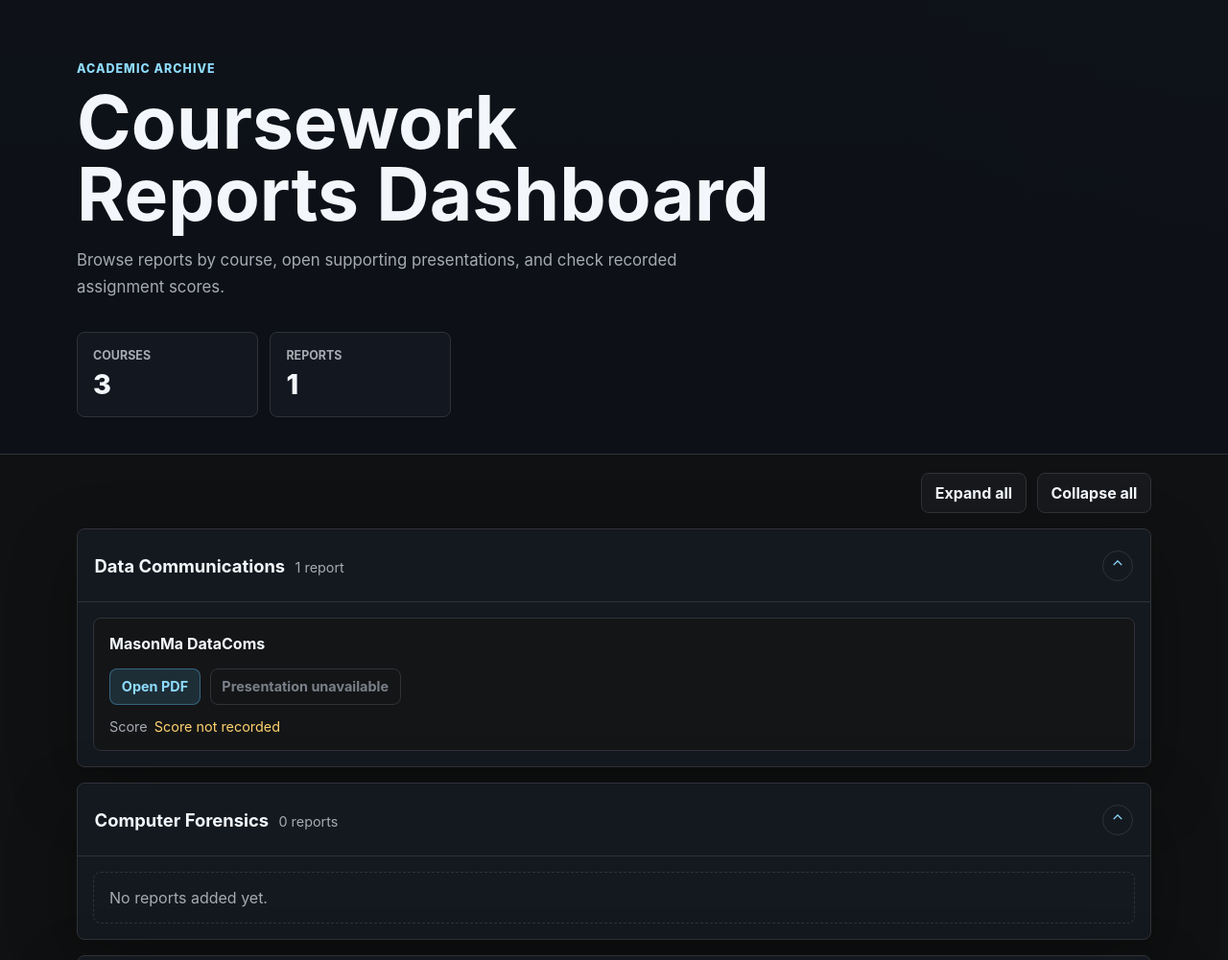
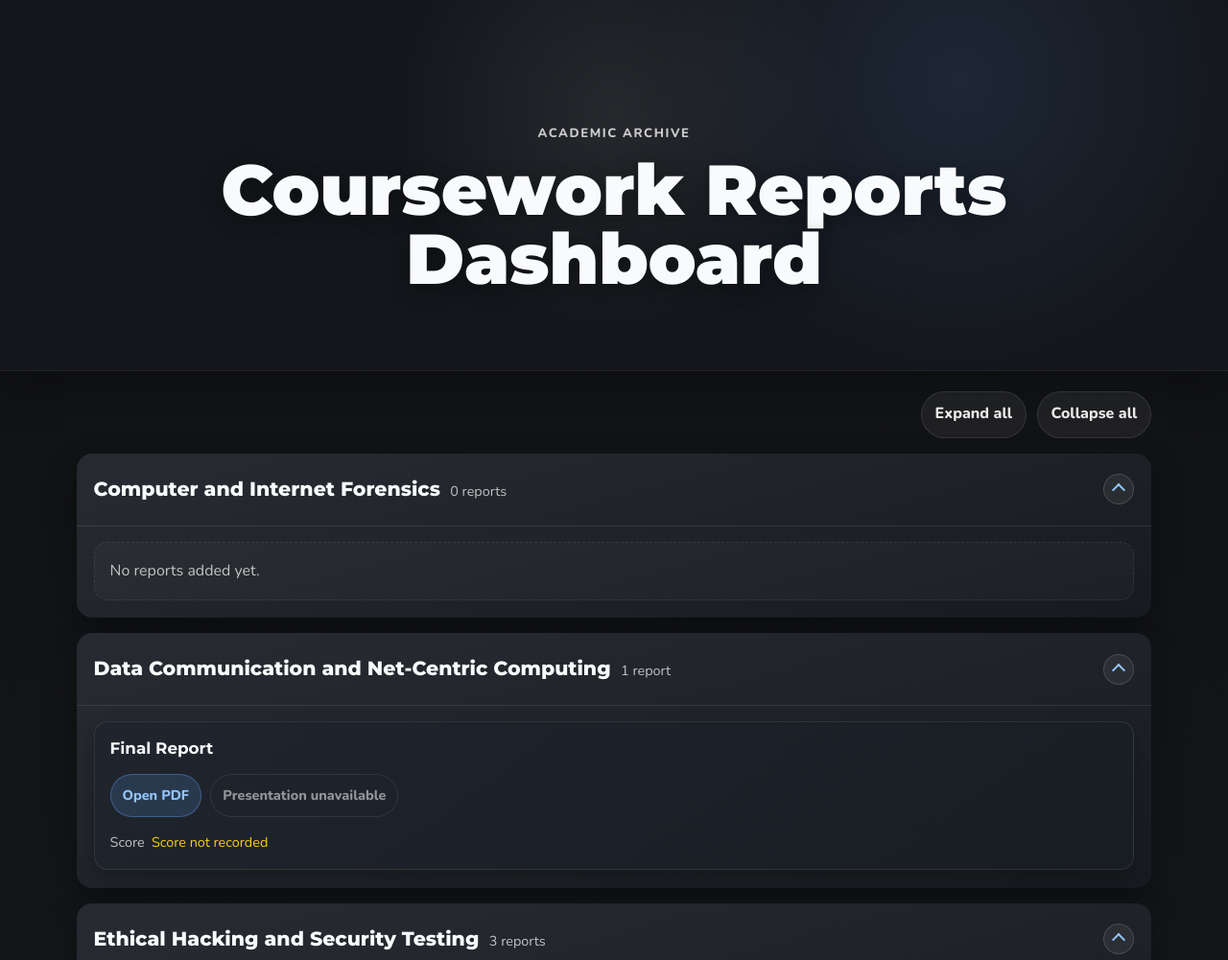
Before and after one commit to masonn-ma/coursework-reports, a plain HTML site: page index.html in a window 1280 px wide. Shown: the top 1001 px of the page at 96% size. Drawn offline with nearby package versions, Linux system fonts and the light colour scheme.

Commit message:
adjusted template and added reports for ethical hacking

```diff
--- a/index.html
+++ b/index.html
@@ -18,20 +18,6 @@
       <div class="header-content">
         <p class="eyebrow">Academic Archive</p>
         <h1>Coursework Reports Dashboard</h1>
-        <p class="intro">
-          Browse reports by course, open supporting presentations, and check recorded assignment scores.
-        </p>
-
-        <dl class="summary-grid" aria-label="Dashboard summary">
-          <div>
-            <dt>Courses</dt>
-            <dd id="course-count">0</dd>
-          </div>
-          <div>
-            <dt>Reports</dt>
-            <dd id="report-count">0</dd>
-          </div>
-        </dl>
       </div>
     </header>
 
--- a/reports.json
+++ b/reports.json
@@ -1,10 +1,16 @@
 {
   "courses": [
     {
-      "name": "Data Communications",
+      "name": "Computer and Internet Forensics",
+      "slug": "CompForensics",
+      "reports": []
+    },
+    {
+      "name": "Data Communication and Net-Centric Computing",
       "slug": "DataComs",
       "reports": [
         {
+          "title": "Final Report",
           "pdfUrl": "reports/DataComs/MasonMa_DataComs.pdf",
           "presentationUrl": "",
           "score": ""
@@ -12,14 +18,28 @@
       ]
     },
     {
-      "name": "Computer Forensics",
-      "slug": "CompForensics",
-      "reports": []
-    },
-    {
-      "name": "Ethical Hacking",
+      "name": "Ethical Hacking and Security Testing",
       "slug": "EthicalHacking",
-      "reports": []
+      "reports": [
+        {
+          "title": "Report 1",
+          "pdfUrl": "reports/EthicalHacking/MasonMa_Report1.pdf",
+          "presentationUrl": "https://www.youtube.com/watch?v=wSpmhd-OqKM",
+          "score": ""
+        },
+        {
+          "title": "Report 2",
+          "pdfUrl": "reports/EthicalHacking/MasonMa_Report2.pdf",
+          "presentationUrl": "https://www.youtube.com/watch?v=Q6XVXo2dvrU",
+          "score": ""
+        },
+        {
+          "title": "Report 3",
+          "pdfUrl": "reports/EthicalHacking/MasonMa_Report3.pdf",
+          "presentationUrl": "https://www.youtube.com/watch?v=gVjLPiPv9-s",
+          "score": ""
+        }
+      ]
     }
   ]
 }
--- a/script.js
+++ b/script.js
@@ -1,6 +1,4 @@
 const courseList = document.querySelector("#courses");
-const courseCount = document.querySelector("#course-count");
-const reportCount = document.querySelector("#report-count");
 const expandAllButton = document.querySelector("#expand-all");
 const collapseAllButton = document.querySelector("#collapse-all");
 
@@ -29,11 +27,6 @@ async function initDashboard() {
 function renderDashboard(courses) {
   const normalizedCourses = courses.map(normalizeCourse);
   renderedCourses = normalizedCourses;
-
-  courseCount.textContent = String(normalizedCourses.length);
-  reportCount.textContent = String(
-    normalizedCourses.reduce((total, course) => total + course.reports.length, 0),
-  );
 
   courseList.replaceChildren(...normalizedCourses.map(createCourseSection));
   courseList.setAttribute("aria-busy", "false");
@@ -80,7 +73,6 @@ function createCourseSection(course) {
   const icon = document.createElement("span");
   icon.className = "course-icon";
   icon.setAttribute("aria-hidden", "true");
-  icon.textContent = "⌄";
 
   button.append(title, icon);
 
--- a/styles.css
+++ b/styles.css
@@ -1,25 +1,28 @@
+@import url("https://fonts.googleapis.com/css2?family=Montserrat:wght@600;700;800;900&family=Nunito:wght@400;500;600;700;800&display=swap");
+
 :root {
   color-scheme: dark;
-  --bg: #101112;
-  --surface: #18191c;
-  --surface-strong: #232428;
-  --surface-soft: #141517;
-  --text: #f3f7fb;
-  --muted: #a6abb3;
-  --subtle: #7a8089;
-  --border: #303238;
-  --accent: #5cc8ff;
-  --accent-strong: #8edcff;
-  --accent-soft: rgba(92, 200, 255, 0.14);
-  --success: #8be3b0;
-  --warning: #ffd36e;
-  --danger: #ff8f8f;
-  --shadow: 0 24px 70px rgba(0, 0, 0, 0.32);
-  --radius: 8px;
-  --focus: 0 0 0 3px rgba(92, 200, 255, 0.34);
-  font-family:
-    Inter, ui-sans-serif, system-ui, -apple-system, BlinkMacSystemFont, "Segoe UI",
-    sans-serif;
+  --bg: #0f1012;
+  --page-bg: #111318;
+  --surface: #171d28;
+  --surface-strong: #20252d;
+  --surface-soft: #181d24;
+  --text: rgba(255, 255, 255, 0.9);
+  --heading: #f8fafc;
+  --muted: rgba(255, 255, 255, 0.72);
+  --subtle: rgba(255, 255, 255, 0.52);
+  --border: rgba(255, 255, 255, 0.09);
+  --accent: #60a5fa;
+  --accent-strong: #93c5fd;
+  --accent-soft: rgba(96, 165, 250, 0.16);
+  --success: #4ade80;
+  --warning: #facc15;
+  --danger: #f87171;
+  --shadow-sm: 0 8px 20px rgba(0, 0, 0, 0.26);
+  --shadow: 0 16px 34px rgba(0, 0, 0, 0.32);
+  --radius: 16px;
+  --focus: 0 0 0 3px rgba(96, 165, 250, 0.34);
+  font-family: "Nunito", -apple-system, BlinkMacSystemFont, "Segoe UI", sans-serif;
 }
 
 * {
@@ -28,16 +31,18 @@
 
 html {
   scroll-behavior: smooth;
+  scrollbar-color: rgba(96, 165, 250, 0.5) transparent;
+  scrollbar-width: thin;
 }
 
 body {
   min-height: 100vh;
   margin: 0;
-  background:
-    linear-gradient(180deg, rgba(92, 200, 255, 0.08), transparent 340px),
-    radial-gradient(circle at top right, rgba(139, 227, 176, 0.06), transparent 360px),
-    var(--bg);
+  background: linear-gradient(180deg, #0f1012 0%, #15171b 100%);
   color: var(--text);
+  font-size: 16px;
+  line-height: 1.7;
+  overflow-x: hidden;
 }
 
 a {
@@ -67,9 +72,9 @@ a:focus-visible {
   left: 1rem;
   z-index: 20;
   transform: translateY(-160%);
-  border-radius: var(--radius);
+  border-radius: 999px;
   background: var(--accent);
-  color: #061018;
+  color: #07101f;
   font-weight: 700;
   padding: 0.7rem 0.9rem;
   transition: transform 160ms ease;
@@ -80,8 +85,21 @@ a:focus-visible {
 }
 
 .site-header {
-  border-bottom: 1px solid var(--border);
-  background: rgba(13, 17, 23, 0.88);
+  position: relative;
+  overflow: hidden;
+  border-bottom: 1px solid rgba(255, 255, 255, 0.06);
+  background: #14161b;
+  box-shadow: 0 16px 40px rgba(0, 0, 0, 0.26);
+}
+
+.site-header::after {
+  content: "";
+  position: absolute;
+  inset: 0;
+  background:
+    radial-gradient(circle at 50% 30%, rgba(255, 255, 255, 0.08), transparent 34%),
+    radial-gradient(circle at 78% 22%, rgba(96, 165, 250, 0.12), transparent 30%);
+  pointer-events: none;
 }
 
 .header-content,
@@ -91,65 +109,37 @@ a:focus-visible {
 }
 
 .header-content {
-  padding: 4rem 0 2.4rem;
+  position: relative;
+  z-index: 1;
+  padding: clamp(4.5rem, 12vw, 8rem) 0 clamp(3rem, 7vw, 5rem);
+  text-align: center;
 }
 
 .eyebrow {
   margin: 0 0 0.7rem;
-  color: var(--accent-strong);
-  font-size: 0.78rem;
+  color: rgba(255, 255, 255, 0.76);
+  font-size: 0.82rem;
   font-weight: 800;
-  letter-spacing: 0.08em;
+  letter-spacing: 0.12em;
   text-transform: uppercase;
 }
 
 h1 {
-  max-width: 760px;
-  margin: 0;
-  font-size: clamp(2.25rem, 7vw, 4.8rem);
+  max-width: 820px;
+  margin: 0 auto;
+  font-family: "Montserrat", "Nunito", sans-serif;
+  font-size: 4.6rem;
+  font-weight: 900;
   line-height: 0.98;
   letter-spacing: 0;
-}
-
-.intro {
-  max-width: 670px;
-  margin: 1rem 0 0;
-  color: var(--muted);
-  font-size: 1.05rem;
-  line-height: 1.7;
-}
-
-.summary-grid {
-  display: grid;
-  grid-template-columns: repeat(2, minmax(9rem, 1fr));
-  gap: 0.8rem;
-  max-width: 390px;
-  margin: 2rem 0 0;
-}
-
-.summary-grid > div {
-  border: 1px solid var(--border);
-  border-radius: var(--radius);
-  background: rgba(21, 27, 35, 0.72);
-  padding: 1rem;
-}
-
-.summary-grid dt {
-  color: var(--muted);
-  font-size: 0.78rem;
-  font-weight: 700;
-  text-transform: uppercase;
-}
-
-.summary-grid dd {
-  margin: 0.3rem 0 0;
-  color: var(--text);
-  font-size: 1.8rem;
-  font-weight: 800;
+  color: var(--heading);
+  text-shadow: 0 4px 20px rgba(0, 0, 0, 0.38);
 }
 
 .page-shell {
-  padding: 1.2rem 0 4rem;
+  position: relative;
+  z-index: 2;
+  padding: 1.3rem 0 4rem;
 }
 
 .toolbar {
@@ -163,23 +153,27 @@ h1 {
 .toolbar-button {
   min-height: 2.45rem;
   border: 1px solid var(--border);
-  border-radius: var(--radius);
-  background: var(--surface);
+  border-radius: 999px;
+  background: rgba(255, 255, 255, 0.06);
   color: var(--text);
   cursor: pointer;
   font: inherit;
   font-weight: 750;
   padding: 0.62rem 0.85rem;
   transition:
+    transform 180ms ease,
+    box-shadow 180ms ease,
     border-color 160ms ease,
     color 160ms ease,
     background 160ms ease;
 }
 
 .toolbar-button:hover {
-  border-color: rgba(92, 200, 255, 0.58);
-  background: var(--surface-strong);
+  transform: translateY(-1px);
+  border-color: rgba(96, 165, 250, 0.42);
+  background: rgba(96, 165, 250, 0.16);
   color: var(--accent-strong);
+  box-shadow: 0 10px 22px rgba(0, 0, 0, 0.18);
 }
 
 .course-list {
@@ -191,7 +185,7 @@ h1 {
 .error-state {
   border: 1px solid var(--border);
   border-radius: var(--radius);
-  background: var(--surface);
+  background: linear-gradient(165deg, rgba(40, 43, 49, 0.94) 0%, rgba(23, 27, 31, 0.98) 100%);
   color: var(--muted);
   margin: 0;
   padding: 1.2rem;
@@ -204,9 +198,9 @@ h1 {
 
 .course-section {
   overflow: hidden;
-  border: 1px solid var(--border);
+  border: 0;
   border-radius: var(--radius);
-  background: rgba(21, 27, 35, 0.82);
+  background: linear-gradient(165deg, rgba(40, 43, 49, 0.94) 0%, rgba(40, 43, 49, 0.94) 10%, rgba(23, 27, 31, 0.98) 100%);
   box-shadow: var(--shadow);
   transition:
     border-color 180ms ease,
@@ -214,8 +208,8 @@ h1 {
 }
 
 .course-section.is-focused {
-  border-color: rgba(92, 200, 255, 0.8);
-  background: linear-gradient(180deg, rgba(92, 200, 255, 0.1), rgba(21, 27, 35, 0.82));
+  outline: 1px solid rgba(96, 165, 250, 0.5);
+  background: linear-gradient(165deg, rgba(48, 58, 72, 0.96) 0%, rgba(25, 30, 37, 0.98) 100%);
 }
 
 .course-toggle {
@@ -235,7 +229,7 @@ h1 {
 }
 
 .course-toggle:hover {
-  background: rgba(255, 255, 255, 0.025);
+  background: rgba(255, 255, 255, 0.035);
 }
 
 .course-title {
@@ -246,8 +240,10 @@ h1 {
 }
 
 .course-title strong {
-  color: var(--text);
-  font-size: 1.15rem;
+  color: var(--heading);
+  font-family: "Montserrat", "Nunito", sans-serif;
+  font-size: 1.28rem;
+  font-weight: 800;
 }
 
 .course-title span {
@@ -256,14 +252,28 @@ h1 {
 }
 
 .course-icon {
-  display: inline-grid;
+  position: relative;
+  display: inline-block;
+  flex: 0 0 auto;
   width: 2rem;
   height: 2rem;
-  place-items: center;
-  border: 1px solid var(--border);
+  border: 1px solid rgba(255, 255, 255, 0.14);
   border-radius: 999px;
   color: var(--accent-strong);
+  background: rgba(255, 255, 255, 0.06);
   transition: transform 180ms ease;
+}
+
+.course-icon::before {
+  content: "";
+  position: absolute;
+  top: 50%;
+  left: 50%;
+  width: 0.48rem;
+  height: 0.48rem;
+  border-right: 2px solid currentColor;
+  border-bottom: 2px solid currentColor;
+  transform: translate(-50%, -62%) rotate(45deg);
 }
 
 .course-toggle[aria-expanded="true"] .course-icon {
@@ -286,7 +296,7 @@ h1 {
 
 .course-panel-inner {
   border-top: 1px solid var(--border);
-  padding: 1rem;
+  padding: 1rem 1.1rem 1.15rem;
 }
 
 .report-grid {
@@ -299,15 +309,18 @@ h1 {
   display: grid;
   gap: 0.9rem;
   border: 1px solid var(--border);
-  border-radius: var(--radius);
-  background: var(--surface-soft);
+  border-radius: 14px;
+  background: linear-gradient(145deg, #20252d, #181d24);
   padding: 1rem;
+  box-shadow: var(--shadow-sm);
 }
 
 .report-card h2 {
   margin: 0;
-  color: var(--text);
-  font-size: 1rem;
+  color: var(--heading);
+  font-family: "Montserrat", "Nunito", sans-serif;
+  font-size: 1.05rem;
+  font-weight: 700;
   line-height: 1.35;
 }
 
@@ -320,21 +333,28 @@ h1 {
 .action-link,
 .action-muted {
   min-height: 2.35rem;
-  border-radius: var(--radius);
+  border-radius: 999px;
   padding: 0.58rem 0.74rem;
   font-size: 0.9rem;
   font-weight: 750;
 }
 
 .action-link {
-  border: 1px solid rgba(92, 200, 255, 0.36);
+  border: 1px solid rgba(96, 165, 250, 0.36);
   background: var(--accent-soft);
   color: var(--accent-strong);
   text-decoration: none;
+  transition:
+    transform 180ms ease,
+    border-color 180ms ease,
+    background 180ms ease,
+    color 180ms ease;
 }
 
 .action-link:hover {
-  border-color: rgba(92, 200, 255, 0.72);
+  transform: translateY(-1px);
+  border-color: rgba(96, 165, 250, 0.62);
+  background: rgba(96, 165, 250, 0.22);
   color: var(--text);
 }
 
@@ -363,10 +383,11 @@ h1 {
 
 .empty-course {
   border: 1px dashed var(--border);
-  border-radius: var(--radius);
+  border-radius: 14px;
   color: var(--muted);
   margin: 0;
   padding: 1rem;
+  background: rgba(255, 255, 255, 0.025);
 }
 
 @media (max-width: 640px) {
@@ -376,10 +397,17 @@ h1 {
   }
 
   .header-content {
-    padding: 2.6rem 0 1.7rem;
+    padding: 3.2rem 0 2.2rem;
   }
 
-  .summary-grid,
+  h1 {
+    font-size: 2.6rem;
+  }
+
+  .course-title strong {
+    font-size: 1.08rem;
+  }
+
   .toolbar {
     grid-template-columns: 1fr;
   }
```
Also changed, not shown: scripts/update-reports-json.js (added, +119 -0 lines), 4 other files.
